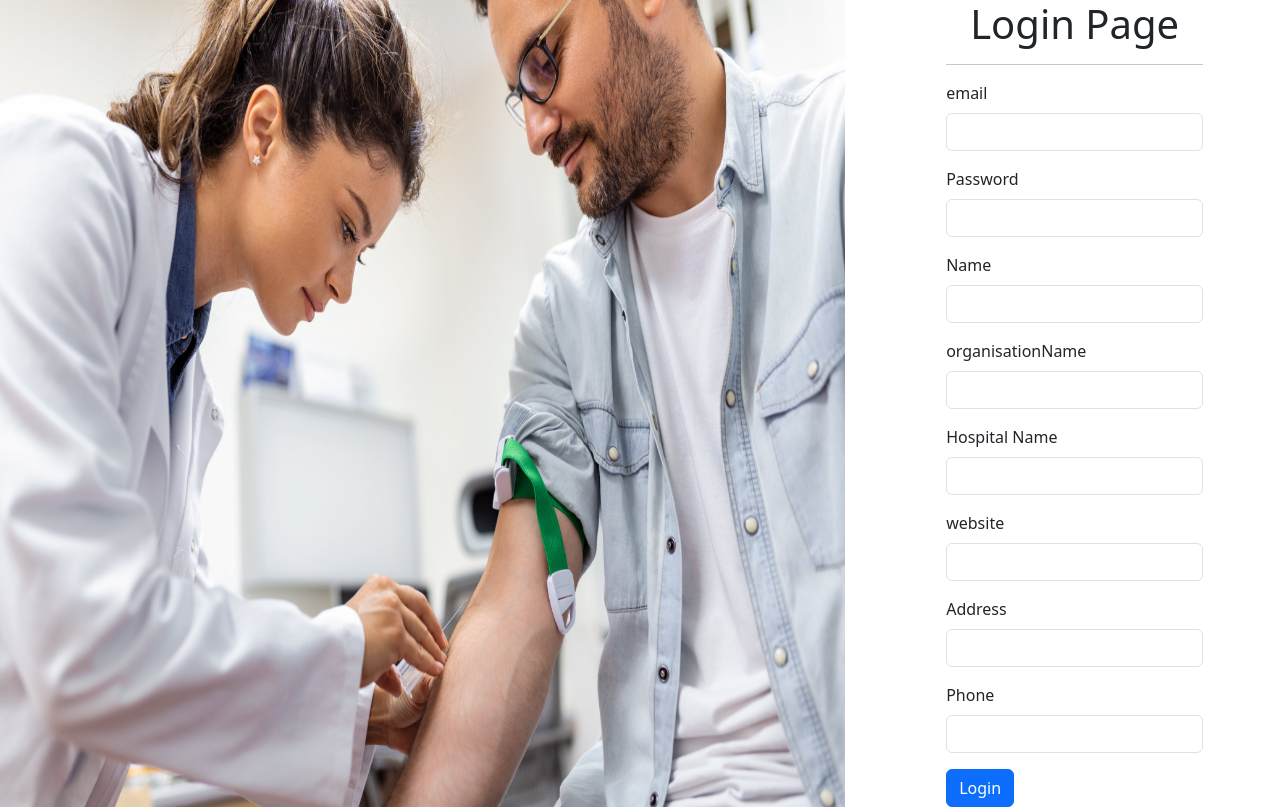
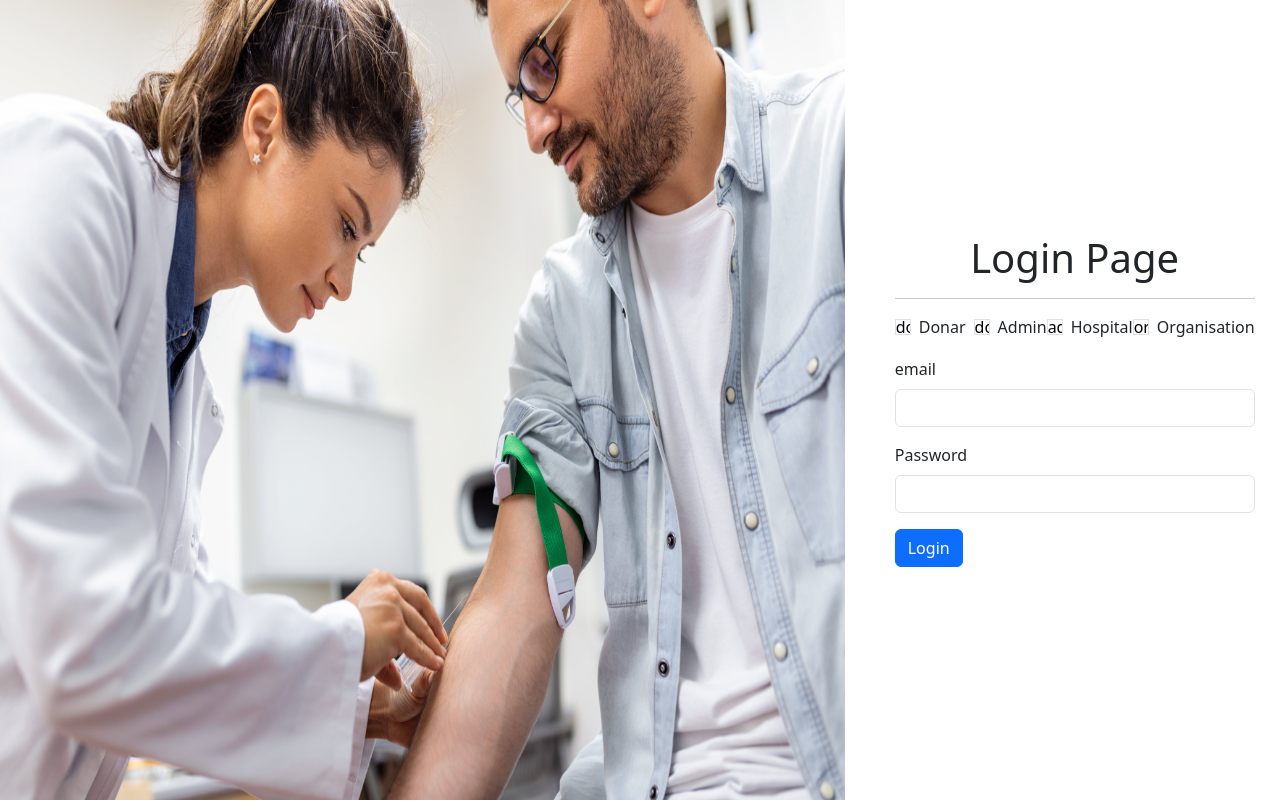
Before and after one commit to gungunsaluja/Mern-Blood-Bridge, a React (Create React App) app in the folder client/: page /login in a window 1280 px wide. Built offline with nearby package versions, Linux system fonts and the light colour scheme.

Commit message:
register page

```diff
--- a/client/src/Component/shared/form/Form.js
+++ b/client/src/Component/shared/form/Form.js
@@ -1,88 +1,198 @@
-import React from 'react'
-import {useState} from 'react'
-import InputType from './InputType'
+import React from "react";
+import { useState } from "react";
+import InputType from "./InputType";
 
-
-const Form = ({submitButton,formTitle,formType}) => {
-  const [email,setEmail] = useState('');
-  const [password,setPassword] = useState('');
-  const [role,setRole] = useState('donar');
-  const [name,setName] = useState('');
-  const [organisationName,setOrganisationName] = useState('');
-  const [ hospitalName,setHospitalName] = useState('');
-  const [ website,setWebsite] = useState('');
-  const [ address,setAddress] = useState('');
-  const [ phone,setPhone] = useState('');
-
+const Form = ({ submitButton, formTitle, formType }) => {
+  const [email, setEmail] = useState("");
+  const [password, setPassword] = useState("");
+  const [role, setRole] = useState("donar");
+  const [name, setName] = useState("");
+  const [organisationName, setOrganisationName] = useState("");
+  const [hospitalName, setHospitalName] = useState("");
+  const [website, setWebsite] = useState("");
+  const [address, setAddress] = useState("");
+  const [phone, setPhone] = useState("");
 
   return (
     <div>
+      <form>
+        <h1 className="text-center">{formTitle}</h1>
+        <hr></hr>
+        <div className="d-flex mb-3">
+          <div className="form-check">
+            <input
+              type="radio "
+              className="form-check-input"
+              name="role"
+              id="donarRadio"
+              value={role}
+              onChange={(e) => setRole(e.target.value)}
+              defaultChecked
+            ></input>
+            <label htmlFor="donarRadio" className="form-check-label">
+              Donar
+            </label>
+          </div>
+          <div className="form-check ms-2">
+            <input
+              type="radio "
+              className="form-check-input"
+              name="role"
+              id="adminRadio"
+              value={role}
+              onChange={(e) => setRole(e.target.value)}
 
-     <form>
-      <h1 className = "text-center">{formTitle}
+            ></input>
+            <label htmlFor="donarRadio" className="form-check-label">
+              Admin
+            </label>
+          </div>
+          <div className="form-check ">
+            <input
+              type="radio "
+              className="form-check-input"
+              name="role"
+              id="hospitalRadio"
+              value={'admin'}
+              onChange={(e) => setRole(e.target.value)}
 
-      </h1>
-      <hr></hr>
-      <InputType labeltext = {'email'} labelfor = {'forEmail'} inputtype = {'email'} name = {'email'} value = {email} onChange = {(e)=>setEmail(e.target.value)}></InputType>
 
-      <InputType labeltext = {"Password"}
-      labelfor={'forPassword'}
-      inputtype={'Password'}
-      name = {'password'}
-      value = {password} onChange={(e)=>setPassword(e.target.value)}
-      ></InputType>
-      <InputType labeltext = {"Name"}
-      labelfor={'forName'}
-      inputtype={'text'}
-      name = {'name'}
-      value = {name} onChange={(e)=>setName(e.target.value)}
-      ></InputType>
-      <InputType labeltext = {"organisationName"}
-      labelfor={'fororganisationName'}
-      inputtype={'text'}
-      name = {'organisationName'}
-      value = {organisationName} onChange={(e)=>setOrganisationName(e.target.value)}
+            ></input>
+            <label htmlFor="hospitalRadio" className="form-check-label">
+              Hospital
+            </label>
+          </div>
+          <div className="form-check">
+            <input
+              type="radio "
+              className="form-check-input"
+              name="role"
+              id="organisationRadio"
+              value={'organisation'}
+              onChange={(e) => setRole(e.target.value)}
+
+            ></input>
+            <label htmlFor="organisationRadio" className="form-check-label">
+              Organisation
+            </label>
+          </div>
+
+        </div>
+        {/* switch */}
+        {(() => {
+          // eslint-disable-next-line
+          switch (true) {
+            case formType === "login": {
+              return (
+                <>
+                  <InputType
+                    labeltext={"email"}
+                    labelfor={"forEmail"}
+                    inputtype={"email"}
+                    name={"email"}
+                    value={email}
+                    onChange={(e) => setEmail(e.target.value)}
                   ></InputType>
 
-      <InputType labeltext = {"Hospital Name"}
-      labelfor={'forhospitalName'}
-      inputtype={'text'}
-      name = {'hospitalName'}
-      value = {hospitalName} onChange={(e)=>setHospitalName(e.target.value)}
+                  <InputType
+                    labeltext={"Password"}
+                    labelfor={"forPassword"}
+                    inputtype={"Password"}
+                    name={"password"}
+                    value={password}
+                    onChange={(e) => setPassword(e.target.value)}
+                  ></InputType>
+                </>
+              );
+            }
+            case formType === "register": {
+             return (
+              <>
+              <InputType
+                  labeltext={"email"}
+                  labelfor={"forEmail"}
+                  inputtype={"email"}
+                  name={"email"}
+                  value={email}
+                  onChange={(e) => setEmail(e.target.value)}
                 ></InputType>
 
-    <InputType labeltext = {"website"}
-      labelfor={'forWebsite'}
-      inputtype={'text'}
-      name = {'website'}
-      value = {website} onChange={(e)=>setWebsite(e.target.value)}
+                <InputType
+                  labeltext={"Password"}
+                  labelfor={"forPassword"}
+                  inputtype={"Password"}
+                  name={"password"}
+                  value={password}
+                  onChange={(e) => setPassword(e.target.value)}
+                ></InputType>
+                <InputType
+          labeltext={"Name"}
+          labelfor={"forName"}
+          inputtype={"text"}
+          name={"name"}
+          value={name}
+          onChange={(e) => setName(e.target.value)}
+        ></InputType>
+        <InputType
+          labeltext={"organisationName"}
+          labelfor={"fororganisationName"}
+          inputtype={"text"}
+          name={"organisationName"}
+          value={organisationName}
+          onChange={(e) => setOrganisationName(e.target.value)}
         ></InputType>
 
-<InputType labeltext = {"Address"}
-      labelfor={'foraddress'}
-      inputtype={'text'}
-      name = {'address'}
-      value = {address} onChange={(e)=>setAddress(e.target.value)}
+        <InputType
+          labeltext={"Hospital Name"}
+          labelfor={"forhospitalName"}
+          inputtype={"text"}
+          name={"hospitalName"}
+          value={hospitalName}
+          onChange={(e) => setHospitalName(e.target.value)}
         ></InputType>
 
-<InputType labeltext = {"Phone"}
-      labelfor={'forPhone'}
-      inputtype={'text'}
-      name = {'phone'}
-      value = {phone} onChange={(e)=>setPhone(e.target.value)}
+        <InputType
+          labeltext={"website"}
+          labelfor={"forWebsite"}
+          inputtype={"text"}
+          name={"website"}
+          value={website}
+          onChange={(e) => setWebsite(e.target.value)}
         ></InputType>
+
+        <InputType
+          labeltext={"Address"}
+          labelfor={"forAddress"}
+          inputtype={"text"}
+          name={"address"}
+          value={address}
+          onChange={(e) => setAddress(e.target.value)}
+        ></InputType>
+
+        <InputType
+          labeltext={"Phone"}
+          labelfor={"forPhone"}
+          inputtype={"text"}
+          name={"phone"}
+          value={phone}
+          onChange={(e) => setPhone(e.target.value)}
+        ></InputType></>
+
+             )
+            }
+          }
+        })()}
 
 
 
         <div className="d-flex">
-        <button className = "btn btn-primary" type = "submit">
+          <button className="btn btn-primary" type="submit">
             {submitButton}
           </button>
         </div>
       </form>
+    </div>
+  );
+};
 
-    </div>
-  )
-}
-
-export default Form
+export default Form;
--- a/client/src/Pages/Auth/Login.js
+++ b/client/src/Pages/Auth/Login.js
@@ -13,7 +13,9 @@ const Login = () => {
             <div className="col-md-4 form-container">
 
 
-  <Form formTitle={'Login Page'} submitButton={'Login'} formType = {'login'}></Form>
+  <Form formTitle={'Login Page'}
+   submitButton={'Login'}
+   formType = {'login'}></Form>
 
 
 
--- a/client/src/Pages/Auth/Register.js
+++ b/client/src/Pages/Auth/Register.js
@@ -12,7 +12,8 @@ const Register = () => {
         <div className = 'col-md-4 form-container'>
             <Form formTitle={'Register'}
             submitButton = {'Register'}
-            formType={'register'}></Form>
+            formType={'register'}
+            ></Form>
         </div>
      </div>
     </div>
```
Also changed, not shown: 1 other file (tests, documents, lock files or other folders). Lines whose indentation alone changed are shown as unchanged.
